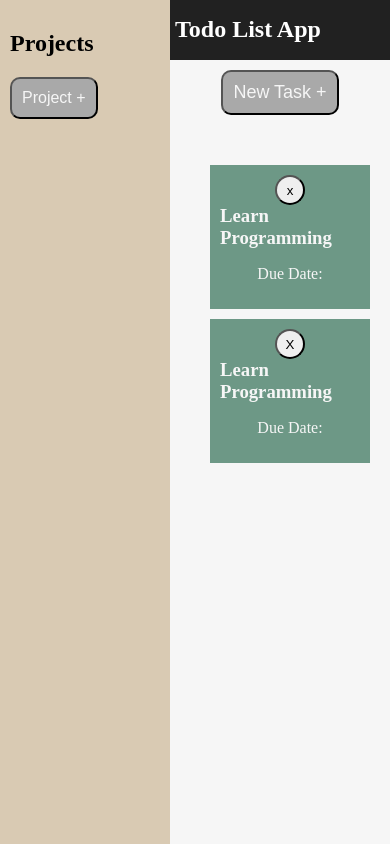
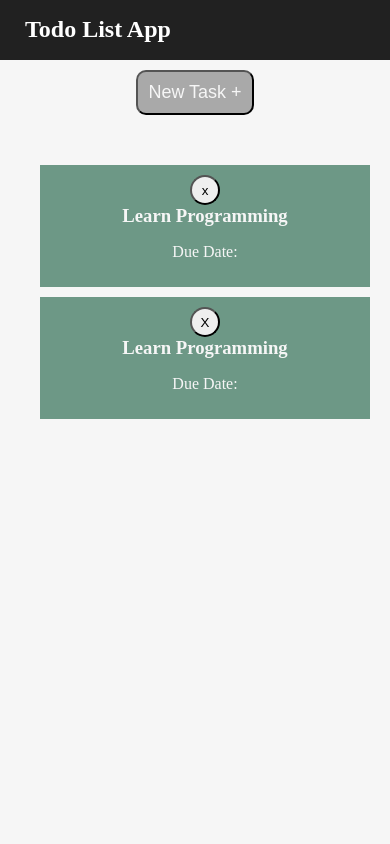
Before and after one commit to JohnCorrigan1/to-do-list, a plain HTML site: page index.html in a window 390 px wide. Drawn offline with Linux system fonts and the light colour scheme.

Commit message:
more styling updates

```diff
--- a/style.css
+++ b/style.css
@@ -12,8 +12,8 @@ body{
 
 .content{
     display: grid;
-    grid-template-rows: 80px 10fr;
-    grid-template-columns: 150px 1fr;
+    grid-template-rows: 1fr 10fr;
+    grid-template-columns: 1fr 6fr;
     height: 100%;
     width: 100%;
 }
@@ -22,7 +22,7 @@ body{
     color: white;
     background-color: #212121;
     grid-column: 2/3;
-    grid-row: 1/2;
+    /* grid-row: 1/2; */
     width: 100%;
 }
 
@@ -38,7 +38,6 @@ body{
     align-items: flex-start;
     padding: 10px;
     background-color: #D9CAB3;
-    width: 150px;
     height: 100%;
     position: fixed;
 
@@ -74,8 +73,7 @@ body{
     grid-column: 2/3;
     grid-row: 2/3;
     height: 100%;
-    margin-left: 20px;
-    /* padding: 20px; */
+
     background-color: #F6F6F6;
     gap: 10px;
 }
@@ -165,6 +163,18 @@ input{
     .item-title{
         margin:0;
     }
+
+    .sidebar{
+        display: none;
+    }
+
+    .header{
+        grid-template-columns: 1/3;
+    }
+
+    .todos{
+        width: 100vw;
+    }
 }
 
 
```
